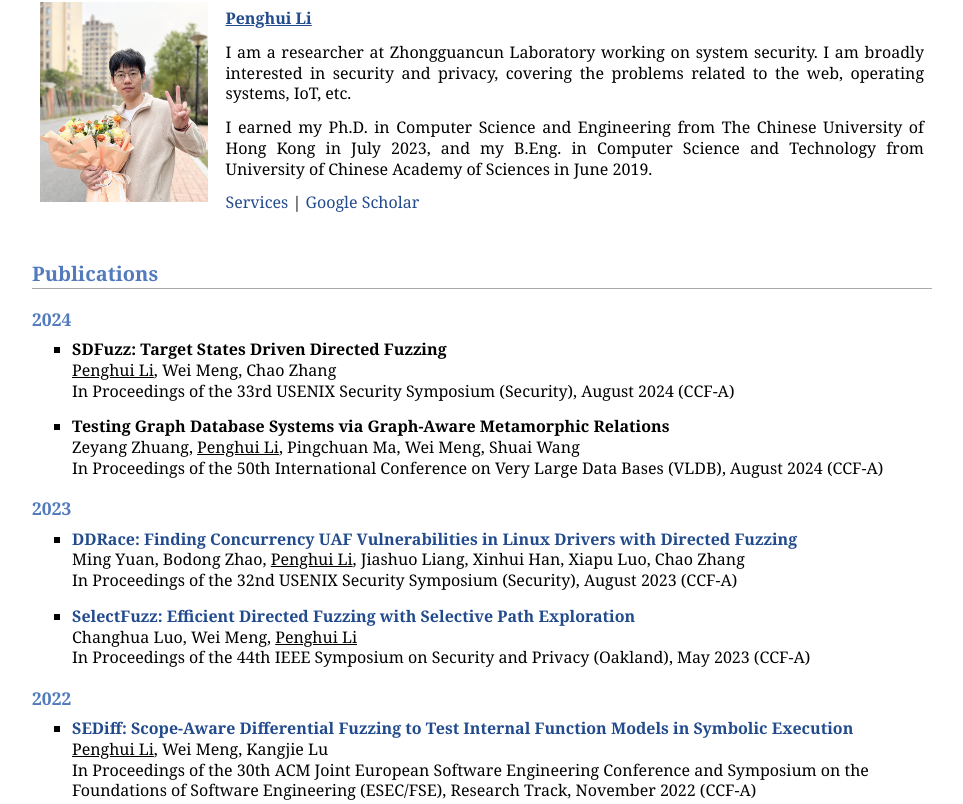
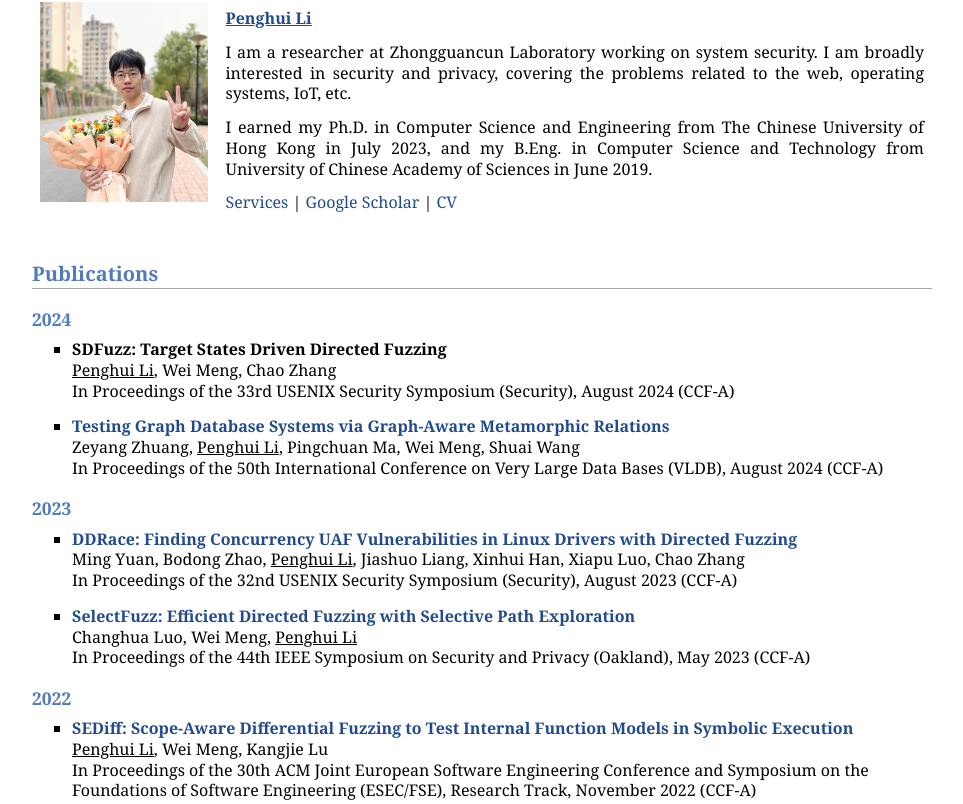
Before and after one commit to peng-hui/peng-hui.github.io, a plain HTML site: page index.html in a window 1280 px wide. Shown: the top 804 px of the page, without its empty margins (158-1121 px from the left). Drawn offline with Linux system fonts and the light colour scheme.

Commit message:
update papers and cv

```diff
--- a/index.html
+++ b/index.html
@@ -26,7 +26,8 @@ I am broadly interested in security and privacy, covering the problems related t
 </p>
 <p><a href="#services">Services</a> |
 
-<a href="https://scholar.google.com/citations?hl=en&amp;user=DhNOJvgAAAAJ">Google Scholar</a>
+<a href="https://scholar.google.com/citations?hl=en&amp;user=DhNOJvgAAAAJ">Google Scholar</a> |
+<a href="data/cv.pdf">CV</a>
 
 </p>
 </td></tr></table>
@@ -40,7 +41,7 @@ In Proceedings of the 33rd USENIX Security Symposium (Security), August 2024 (CC
 </li>
 </ul>
 <ul>
-<li><p><b>Testing Graph Database Systems via Graph-Aware Metamorphic Relations</b> <br />
+<li><p><a href="data/paper/vldb24_gamera.pdf"><b>Testing Graph Database Systems via Graph-Aware Metamorphic Relations</b></a><br />
 Zeyang Zhuang, <u>Penghui Li</u>, Pingchuan Ma, Wei Meng, Shuai Wang<br />
 In Proceedings of the 50th International Conference on Very Large Data Bases (VLDB), August 2024 (CCF-A)<br /></p>
 </li>
```
Also changed, not shown: 2 other files.
